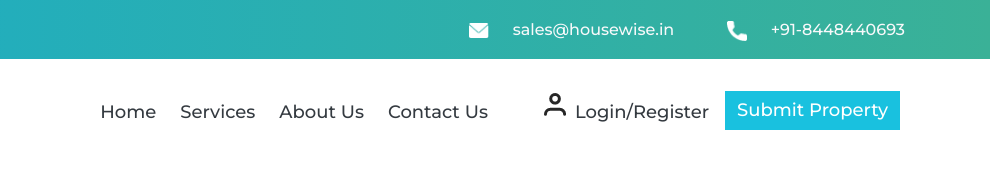
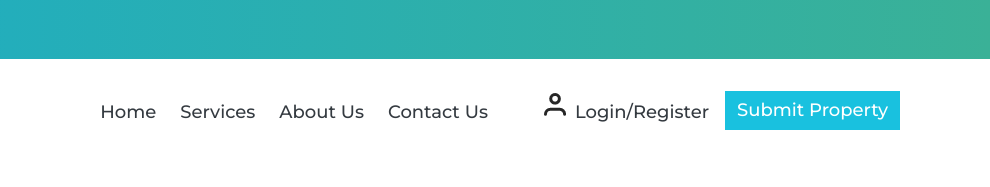
Before and after one commit to AdityaTohan/Website-Template, a plain HTML site: page Housewise-master/index.html in a window 1280 px wide. Shown: the top 187 px of the page, 290-1280 px from the left. Drawn offline with nearby package versions, Linux system fonts and the light colour scheme.

Commit message:
Update index.html

```diff
--- a/Housewise-master/index.html
+++ b/Housewise-master/index.html
@@ -33,10 +33,7 @@
       <img src="assets/linkedin-icon.png" class="pr-4" width="50px">
       <img src="assets/fb-icon.png" width="14px">
     </div>
-    <div class="text-light">
-      <img src="assets/footer-mail-icon.png" width="20px" class="mr-3"><span class="pl-2 pr-5 mont">sales@housewise.in</span>
-      <img src="assets/footer-phone-icon.png" width="20px" class="mr-3"><span class="pl-2 mont">+91-8448440693</span>
-    </div>
+
   </div>
   </div>
 
```
